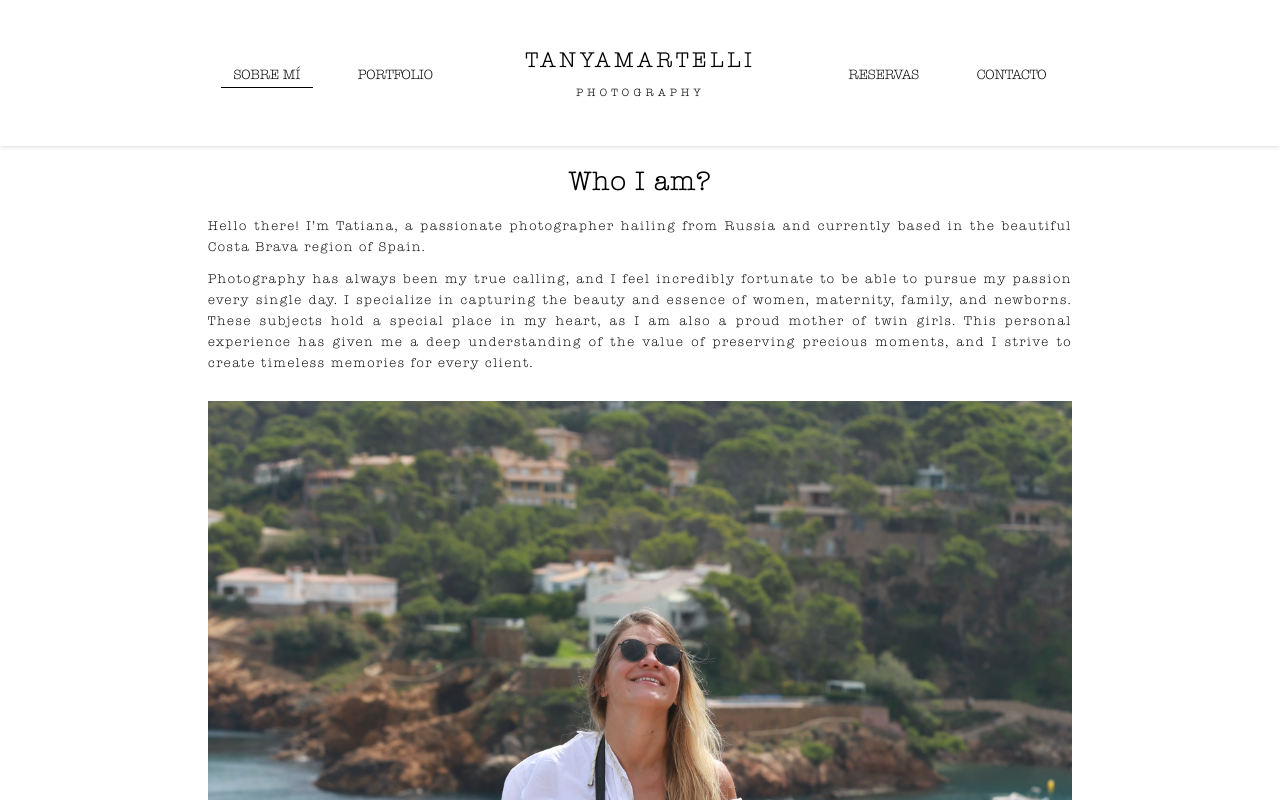
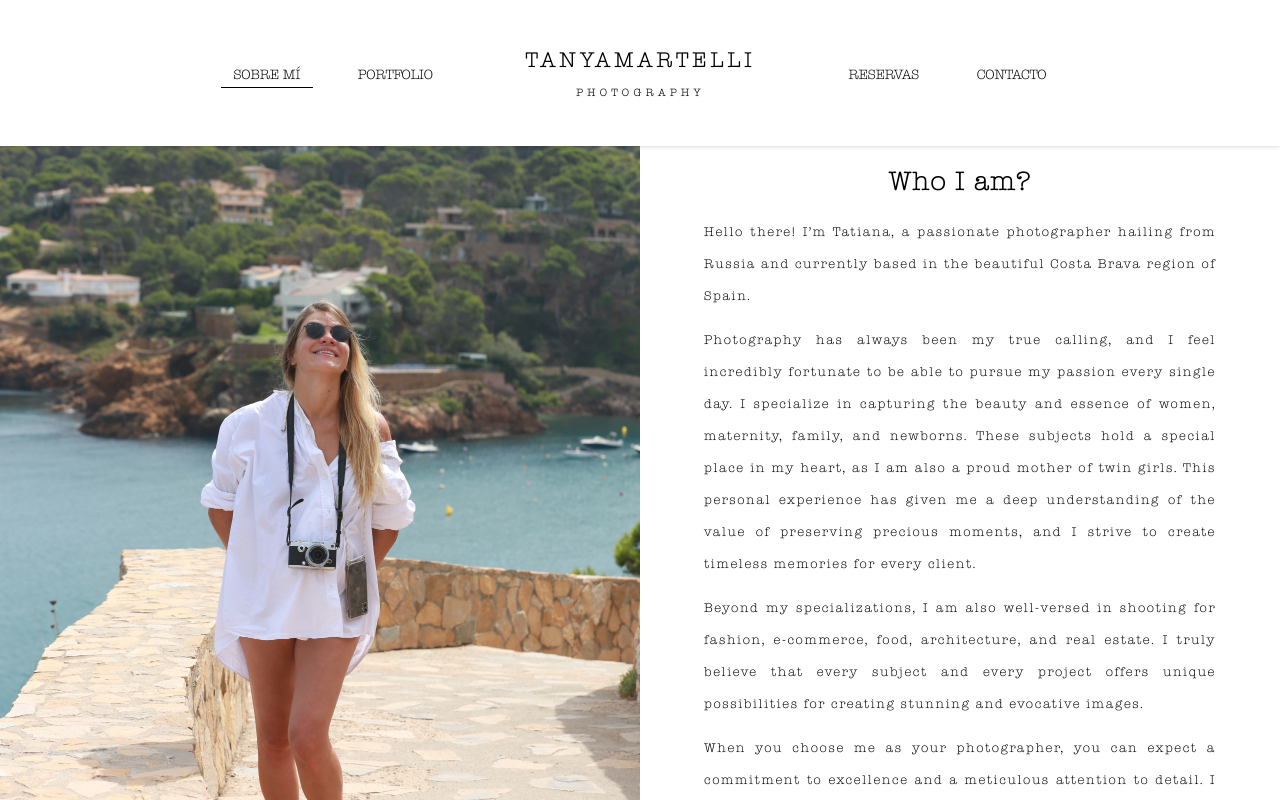
Before and after one commit to santimartelli/tanyamartelliphoto-project, a Vue app in the folder frontend/: page /about in a window 1280 px wide. Shown: the top 800 px of the page. Built offline with nearby package versions, Linux system fonts and the light colour scheme.

Commit message:
Modificada pagina de portfolio (acceso a bd ok) y modificado front end

```diff
--- a/frontend/package.json
+++ b/frontend/package.json
@@ -10,6 +10,7 @@
   "dependencies": {
     "@vuelidate/core": "^2.0.3",
     "@vuelidate/validators": "^2.0.3",
+    "axios": "^1.4.0",
     "core-js": "^3.8.3",
     "vue": "^3.2.13",
     "vue-burger-menu": "^2.0.5",
--- a/frontend/src/App.vue
+++ b/frontend/src/App.vue
@@ -57,7 +57,7 @@ h2 {
 
 p {
   font-size: 0.75rem;
-  line-height: 1.3rem;
+  line-height: 2rem;
   letter-spacing: 0.1rem;
   text-align: justify;
 }
--- a/frontend/src/components/layout/TheSocialNetworks.vue
+++ b/frontend/src/components/layout/TheSocialNetworks.vue
@@ -46,6 +46,7 @@ export default {};
   display: flex;
   justify-content: center;
   padding-top: 2rem;
+  width: 100%;
 }
 
 .redes-sociales ul {
--- a/frontend/src/components/pages/AboutMe.vue
+++ b/frontend/src/components/pages/AboutMe.vue
@@ -1,41 +1,43 @@
 <template>
   <div class="container">
-    <div class="description">
+      <div class="col1">
+        <img src="../../assets/images/tanya.jpg" :alt="name" />
+      </div>
+      <div class="col2">
         <h2>Who I am?</h2>
         <p>
-        Hello there! I'm Tatiana, a passionate photographer hailing from Russia
-        and currently based in the beautiful Costa Brava region of Spain.
+          Hello there! I'm Tatiana, a passionate photographer hailing from
+          Russia and currently based in the beautiful Costa Brava region of
+          Spain.
         </p>
         <p>
           Photography has always been my true calling, and I feel incredibly
-        fortunate to be able to pursue my passion every single day. I specialize
-        in capturing the beauty and essence of women, maternity, family, and
-        newborns. These subjects hold a special place in my heart, as I am also
-        a proud mother of twin girls. This personal experience has given me a
-        deep understanding of the value of preserving precious moments, and I
-        strive to create timeless memories for every client.
+          fortunate to be able to pursue my passion every single day. I
+          specialize in capturing the beauty and essence of women, maternity,
+          family, and newborns. These subjects hold a special place in my heart,
+          as I am also a proud mother of twin girls. This personal experience
+          has given me a deep understanding of the value of preserving precious
+          moments, and I strive to create timeless memories for every client.
         </p>
-      <img src="../../assets/images/tanya.jpg" :alt="name" />
-
         <p>
           Beyond my specializations, I am also well-versed in shooting for
           fashion, e-commerce, food, architecture, and real estate. I truly
-        believe that every subject and every project offers unique possibilities
-        for creating stunning and evocative images.
+          believe that every subject and every project offers unique
+          possibilities for creating stunning and evocative images.
         </p>
         <p>
-        When you choose me as your photographer, you can expect a commitment to
-        excellence and a meticulous attention to detail. I believe in capturing
-        the true essence of every subject and using my artistic eye to bring out
-        the best in every photograph. I pour my heart and soul into my work, and
-        my aim is to create visually captivating images that leave a lasting
-        impression.
+          When you choose me as your photographer, you can expect a commitment
+          to excellence and a meticulous attention to detail. I believe in
+          capturing the true essence of every subject and using my artistic eye
+          to bring out the best in every photograph. I pour my heart and soul
+          into my work, and my aim is to create visually captivating images that
+          leave a lasting impression.
         </p>
         <p>
           Feel free to explore my portfolio to get a sense of my style and
-        approach. If you're looking for a dedicated and skilled photographer who
-        can beautifully capture your special moments, do not hesitate to reach
-        out. I can't wait to create lasting memories with you!
+          approach. If you're looking for a dedicated and skilled photographer
+          who can beautifully capture your special moments, do not hesitate to
+          reach out. I can't wait to create lasting memories with you!
         </p>
       </div>
     </div>
@@ -52,9 +54,22 @@ export default {
 </script>
 
 <style scoped>
-.about-me {
-  width: 60%;
-  margin: 0 auto;
+/* I want to show the img in the left 40% of the screen and the text in the right 60% of the screen */
+.container {
+  width: 100%;
+  padding: 0;
+}
+
+.col1 {
+  float: left;
+  width: 50%;
+  padding: 0;
+}
+
+.col2 {
+  float: left;
+  width: 50%;
+  padding: 0 4rem;
 }
 
 h2 {
@@ -62,7 +77,6 @@ h2 {
 }
 
 img {
-  padding: 1rem 0;
   width: 100%;
   height: auto;
   opacity: 0.95;
--- a/frontend/src/components/pages/BookingForm.vue
+++ b/frontend/src/components/pages/BookingForm.vue
@@ -1,6 +1,6 @@
 <template>
   <div class="container">
-    <h2>Book Your Photosession!</h2>
+    <h2><span class="highlight">Book Your Photosession!</span></h2>
     <p>
       Thank you for your interest in booking a photosession with me! Please fill
       out the form below with your details and preferences, and I will get back
--- a/frontend/src/components/pages/LandingPage.vue
+++ b/frontend/src/components/pages/LandingPage.vue
@@ -1,17 +1,21 @@
 <template>
-  <div class="container">
+  <div class="container-big">
     <div class="hero">
       <transition-group name="fade" tag="div">
         <div
-          v-for="(image, index) in images"
-          :key="image.id"
+          v-for="(picture, index) in pictures"
+          :key="picture.PictureID"
           class="image-container"
           v-show="index === currentImageIndex"
         >
-          <img :src="image.src" :alt="image.alt" />
+          <img
+            :src="picture.PicturePath"
+            :alt="'Picture ' + picture.PictureID"
+          />
         </div>
       </transition-group>
     </div>
+    <div class="container">
       <p>
         Welcome! I'm Tatiana, a passionate photographer based in Spain. From
         family portraits to fashion shots, I specialize in capturing life's most
@@ -19,46 +23,54 @@
         memories together.
       </p>
       <p>
-      Book a session or reach out for more information. Let's capture the magic
-      together.
+        Book a session or reach out for more information. Let's capture the
+        magic together.
       </p>
+    </div>
   </div>
 </template>
 
 <script>
-import preg1 from "@/assets/images/pregnancy/preg1.jpg";
-import newborn1 from "@/assets/images/newborn/newborn1.jpg";
-import newborn2 from "@/assets/images/newborn/newborn2.jpg";
-import fam3 from "@/assets/images/family/fam3.jpg";
+import axios from "axios";
 
 export default {
   data() {
     return {
-      images: [
-        { id: 1, src: preg1, alt: "Image 1" },
-        { id: 2, src: newborn1, alt: "Image 2" },
-        { id: 3, src: newborn2, alt: "Image 3" },
-        { id: 4, src: fam3, alt: "Image 4"}
-      ],
+      pictures: [],
       currentImageIndex: 0,
     };
   },
   methods: {
     changeImage() {
       this.currentImageIndex =
-        (this.currentImageIndex + 1) % this.images.length;
+        (this.currentImageIndex + 1) % this.pictures.length;
     },
   },
   created() {
     setInterval(this.changeImage, 5000); // Change image every 3 seconds
   },
+  mounted() {
+    axios
+      .get("http://localhost:3000/api/pictures")
+      .then((response) => {
+        console.log(response.data);
+        this.pictures = response.data;
+      })
+      .catch((error) => {
+        console.log(error);
+      });
+  },
 };
 </script>
 
 <style scoped>
+
+.container-big {
+  width: 100%;
+}
 .hero {
   position: relative;
-  height: 500px;
+  height: 750px;
   overflow: hidden; /* Adjust this value to fit your images */
 }
 
--- a/frontend/src/components/pages/PortfolioPage.vue
+++ b/frontend/src/components/pages/PortfolioPage.vue
@@ -1,15 +1,48 @@
 <template>
-   <div class="container">
-    PORTFOLIO PAGE
+  <div class="container">
+    <div v-for="picture in pictures" :key="picture.PictureID" class="picture-container">
+      <img :src="picture.PicturePath" :alt="'Picture ' + picture.PictureID" />
+    </div>
   </div>
 </template>
 
 <script>
-  export default {
+import axios from "axios";
 
-  }
+export default {
+  data() {
+    return {
+      pictures: [],
+    };
+  },
+  mounted() {
+    axios
+      .get("http://localhost:3000/api/pictures")
+      .then((response) => {
+        console.log(response.data);
+        this.pictures = response.data;
+      })
+      .catch((error) => {
+        console.log(error);
+      });
+  },
+};
 </script>
 
 <style scoped>
+.container {
+  display: flex;
+  flex-wrap: wrap;
+  justify-content: center;
+}
 
+.picture-container {
+  max-width: 300px;
+  max-height: 200px;
+  overflow: hidden;
+}
+
+img {
+  width: 100%;
+}
 </style>
```
Also changed, not shown: 2 other files (tests, documents, lock files or other folders). Lines whose indentation alone changed are shown as unchanged.
